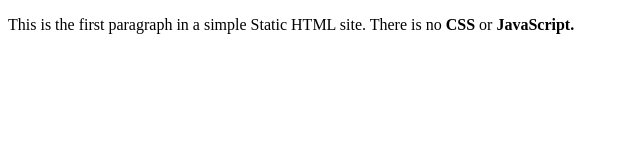
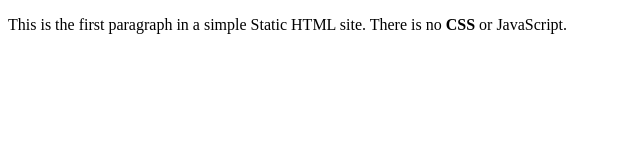
Before and after one commit to dalpengholic/DevOps_Project3_static, a plain HTML site: page index.html in a window 1280 px wide. Shown: the full height of the page, 0-640 px from the left. Drawn offline with Linux system fonts and the light colour scheme.

Commit message:
Update index.html

```diff
--- a/index.html
+++ b/index.html
@@ -4,6 +4,6 @@
     <title>Static HTML Site</title>
   </head>
   <body>
-    <p>This is the first paragraph in a simple Static HTML site. There is no <strong>CSS</strong> or <strong>JavaScript</script>.</p>
+    <p>This is the first paragraph in a simple Static HTML site. There is no <strong>CSS</strong> or JavaScript</script>.</p>
   </body>
 </html>
```
